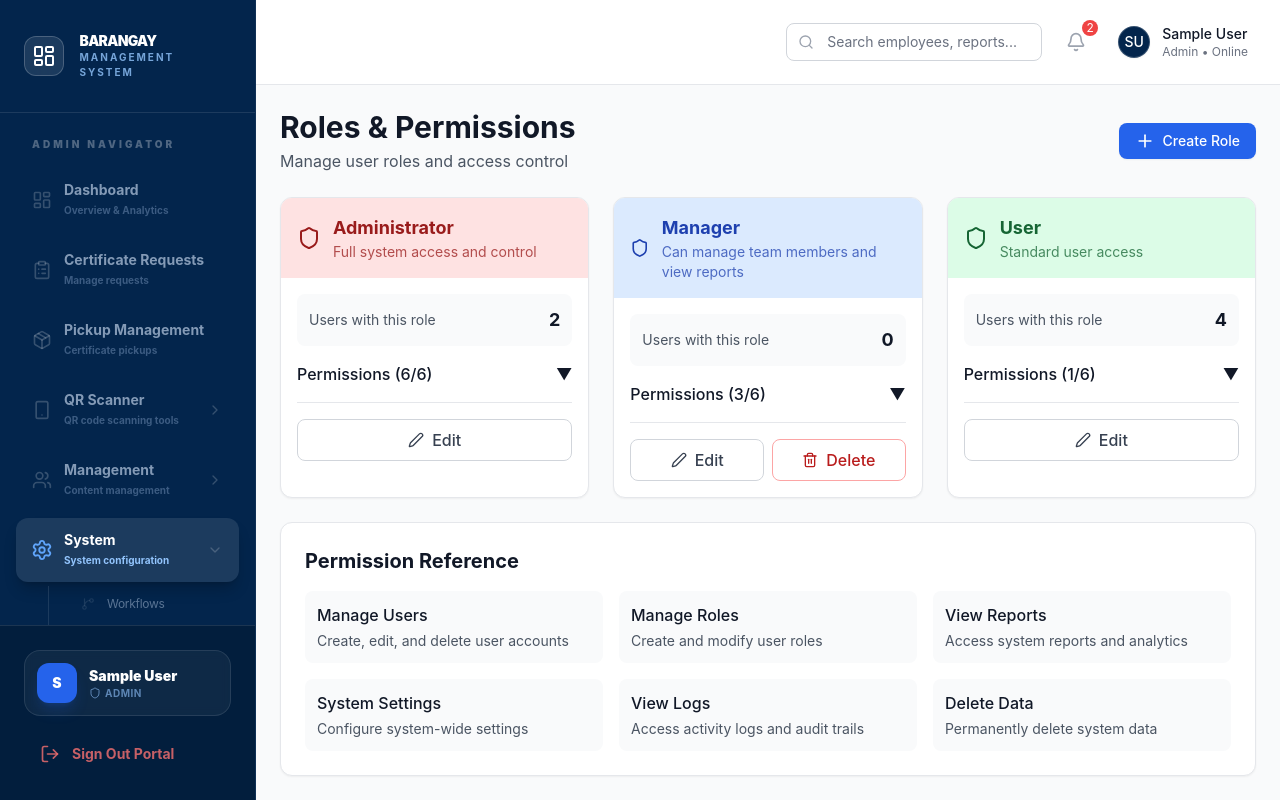
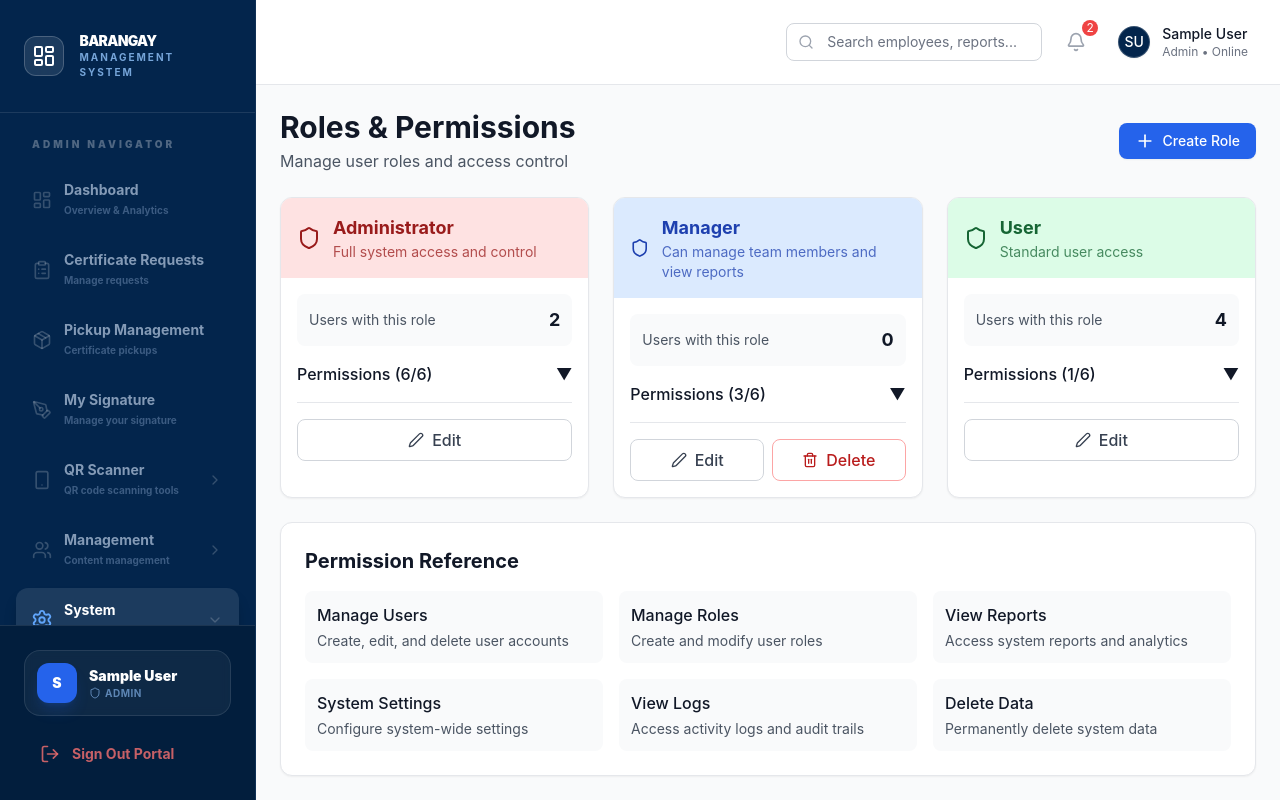
Before and after one commit to norielvc/ibaoesteportal, a Next.js app in the folder frontend/: page /roles in a window 1280 px wide. Shown: the top 800 px of the page. Built offline with nearby package versions, Linux system fonts and the light colour scheme; sample sign-in values are in the browser's storage.

Commit message:
Add My Signature menu item accessible to all users

```diff
--- a/frontend/src/components/Layout/Sidebar.js
+++ b/frontend/src/components/Layout/Sidebar.js
@@ -20,7 +20,8 @@ import {
   History,
   ChevronDown,
   ChevronRight,
-  Package
+  Package,
+  PenTool
 } from 'lucide-react';
 import { cn } from '@/lib/utils';
 import { logout, getUserData } from '@/lib/auth';
@@ -43,6 +44,12 @@ const mainMenuItems = [
     href: '/pickup-management',
     icon: Package,
     description: 'Certificate pickups'
+  },
+  {
+    name: 'My Signature',
+    href: '/signature-settings',
+    icon: PenTool,
+    description: 'Manage your signature'
   },
   {
     name: 'QR Scanner',
@@ -136,12 +143,6 @@ const mainMenuItems = [
         href: '/settings',
         icon: Settings,
         description: 'Configuration'
-      },
-      {
-        name: 'Signature Settings',
-        href: '/signature-settings',
-        icon: FileText,
-        description: 'Manage signatures'
       }
     ]
   }
```
